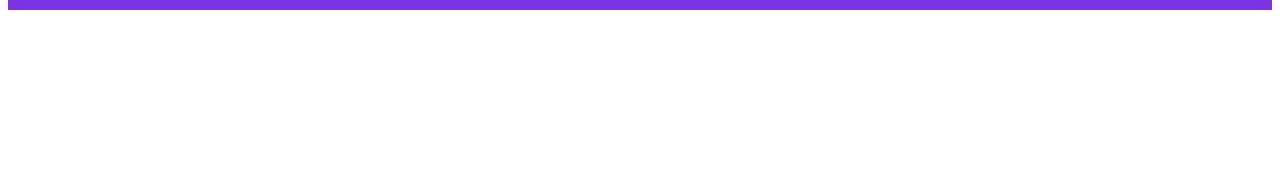
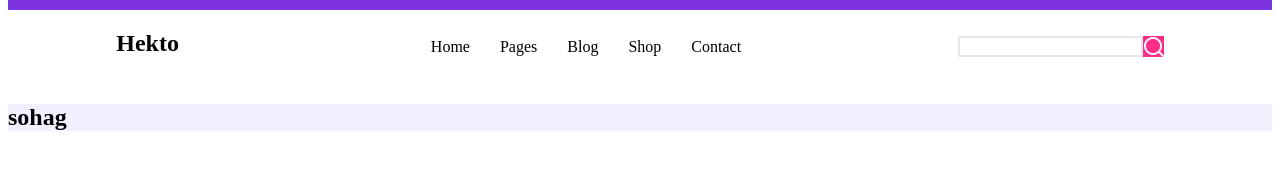
Before and after one commit to Rakibulhasan70/iNiLabs-task, a plain HTML site: page index.html in a window 1280 px wide. Shown: the part 42-212 px from the top of the page. Drawn offline with Linux system fonts and the light colour scheme.

Commit message:
upper header and hader is 70%  is done

```diff
--- a/index.html
+++ b/index.html
@@ -7,7 +7,7 @@
     <meta name="viewport" content="width=device-width, initial-scale=1.0">
     <title>iNiLabs Task</title>
     <link rel="stylesheet" href="style.css">
-    <script src="https://kit.fontawesome.com/cbcd502cd5.js" crossorigin="anonymous"></script>
+    <script src="https://kit.fontawesome.com/6d62eb9695.js" crossorigin="anonymous"></script>
 
 </head>
 
@@ -26,12 +26,31 @@
         </div>
         <div class="upper-header-items">
             <p class="upper-single-items">English</p>
-
             <p class="upper-single-items">USD</p>
             <p class="upper-single-items">Login</p>
             <p class="upper-single-items">Wishlist</p>
         </div>
     </section>
+    <!-- header section -->
+    <section class="header-part">
+        <h2 class="hekto">Hekto</h2>
+        <div class="header-menu">
+            <p>Home</p>
+            <p>Pages</p>
+            <p>Blog</p>
+            <p>Shop</p>
+            <p>Contact</p>
+        </div>
+        <div class="input-box">
+            <input class="input" type="text">
+            <img class="search-icon" src="images/Vector (2).png" alt="">
+        </div>
+    </section>
+
+    <!-- banner section -->
+    <section class="section-part">
+        <h2>sohag</h2>
+    </section>
 </body>
 
 </html>
--- a/style.css
+++ b/style.css
@@ -1,3 +1,8 @@
+/* upper header section */
+body {
+    font-family: josefin Sans;
+}
+
 .upper-header {
     background: #7E33E0;
     height: 44px;
@@ -42,3 +47,41 @@
     color: #F1F1F1;
 
 }
+
+/* header section */
+.hekto {
+    width: 98px;
+    height: 34px;
+    size: 34px;
+}
+
+.header-menu {
+    display: flex;
+    column-gap: 30px;
+}
+
+.header-menu :hover {
+    color: #FB2E86;
+}
+
+.search-icon {
+    background-color: #FB2E86
+}
+
+.input-box {
+    display: flex;
+}
+
+.input {
+    border: 2px solid #E7E6EF;
+}
+
+.header-part {
+    display: flex;
+    justify-content: space-around;
+    align-items: center;
+}
+
+.section-part {
+    background-color: #F2F0FF;
+}
```
Also changed, not shown: images/Vector (2).png (added).
